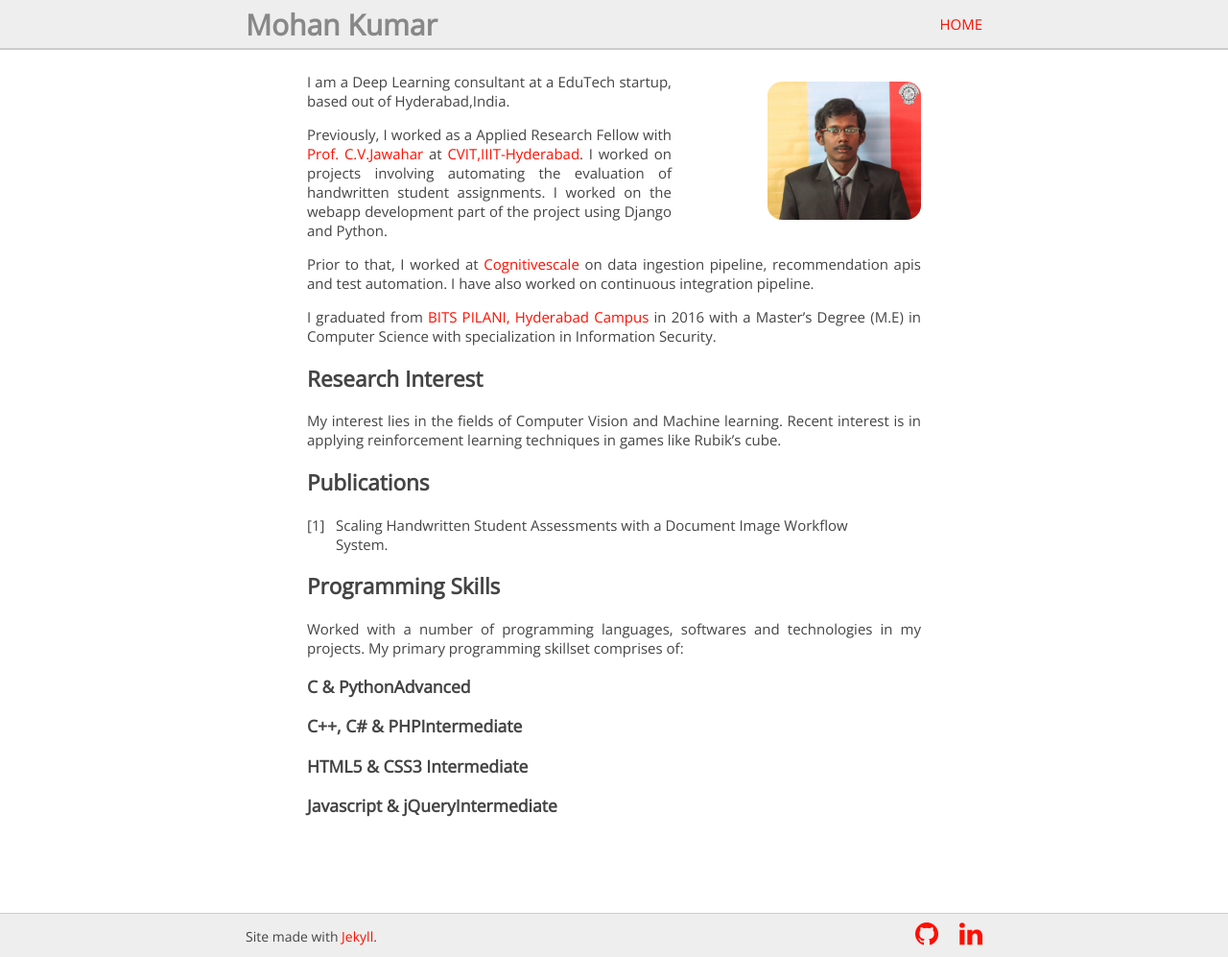
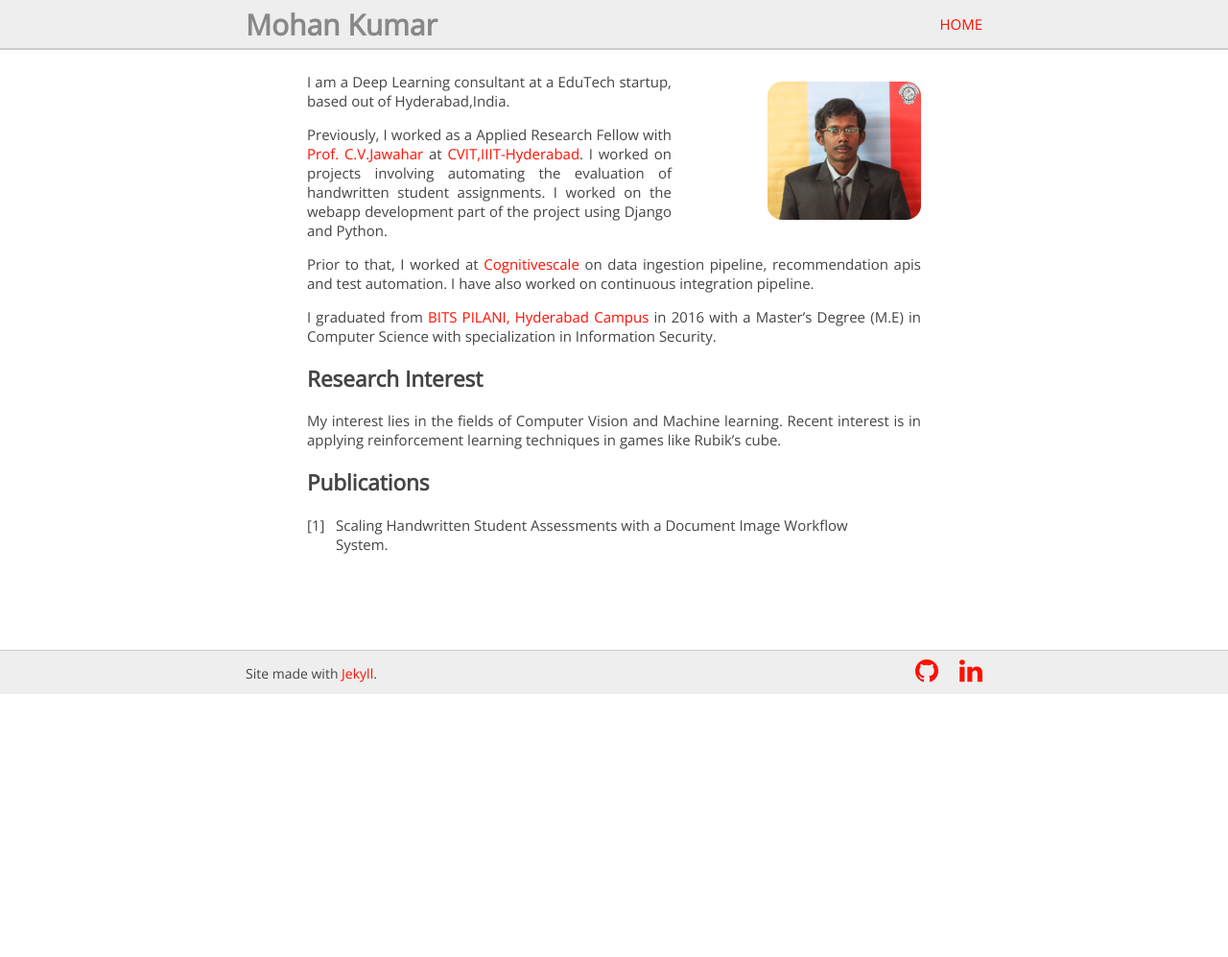
Before and after one commit to mohanarunachalam/mohanarunachalam.github.io, a Jekyll site: the page built from index.md, in a window 1280 px wide and 997 px high. Shown: the whole window at 96% size. Built offline with Jekyll 4.4.1, drawn with Linux system fonts in a browser that asks for light colours; nearby versions of some CDN libraries.

```diff
--- a/_layouts/default.html
+++ b/_layouts/default.html
@@ -11,57 +11,6 @@
 
         {{ content }}
 
-    <aside class="skills aside section">
-                    <div class="section-inner">
-                        <h2 class="heading">Programming Skills</h2>
-                        <div class="content">
-                            <p class="intro">
-                              Worked with a number of programming languages, softwares and technologies in my projects. My primary programming skillset comprises of:
-                            </p>
-
-                            <div class="skillset">
-
-                                <div class="item">
-                                    <h3 class="level-title">C &amp; Python<span class="level-label" data-toggle="tooltip" data-placement="left" data-animation="true" title="Started programming with C and Python is my preferred language.">Advanced</span></h3>
-                                    <div class="level-bar">
-                                        <div class="level-bar-inner" data-level="96%">
-                                        </div>
-                                    </div><!--//level-bar-->
-                                </div><!--//item-->
-
-                                <div class="item">
-                                    <h3 class="level-title">C++, C# &amp; PHP<span class="level-label" data-toggle="tooltip" data-placement="left" data-animation="true" title="Deliver Software for Microsoft in C#. Used PHP for coding website back-end in two of my projects. Learnt Java while building Android Apps..">Intermediate</span></h3>
-                                    <div class="level-bar">
-                                        <div class="level-bar-inner" data-level="74%">
-                                        </div>
-                                    </div><!--//level-bar-->
-                                </div><!--//item-->
-
-                                <div class="item">
-                                    <h3 class="level-title">HTML5 &amp; CSS3 <span class="level-label" data-toggle="tooltip" data-placement="left" data-animation="true" title="Learnt HTML5 + CSS3 extensively while building the Institute Alumni Website.">Intermediate</span></h3>
-                                    <div class="level-bar">
-                                        <div class="level-bar-inner" data-level="72%">
-                                        </div>
-                                    </div><!--//level-bar-->
-                                </div><!--//item-->
-
-                                <div class="item">
-                                    <h3 class="level-title">Javascript &amp; jQuery<span class="level-label" data-toggle="tooltip" data-placement="left" data-animation="true" title="In three of my projects I heavily used JavaScript and JQuery.">Intermediate</span></h3>
-                                    <div class="level-bar">
-                                        <div class="level-bar-inner" data-level="70%">
-                                        </div>
-                                    </div><!--//level-bar-->
-                                </div><!--//item-->
-
-
-
-
-                            </div>
-                        </div><!--//content-->
-                    </div><!--//section-inner-->
-	</aside><!--//section-->
-
-
     </div>
 
     {% include footer.html %}
```
Also changed, not shown: images/favicon.ico (added).
